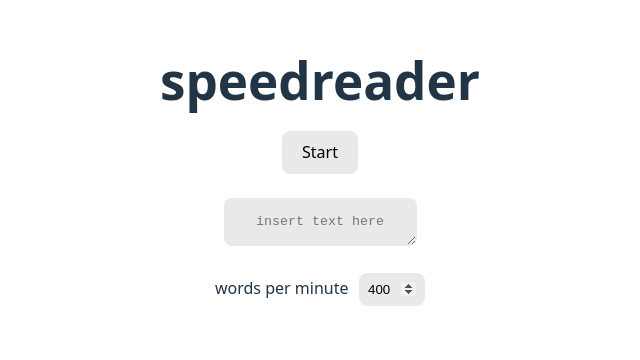
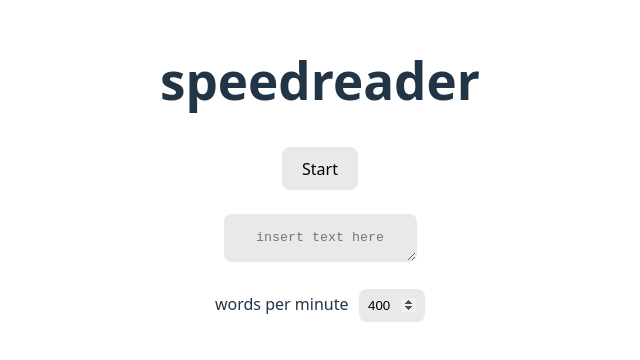
Before and after one commit to skearya/speedreader, a Svelte app: page / in a window 1280 px wide. Shown: the part 220-580 px from the top of the page, without its empty margins (320-960 px from the left). Built offline with nearby package versions, Linux system fonts and the light colour scheme.

Commit message:
fix text glitching on ios safari

```diff
--- a/src/app.css
+++ b/src/app.css
@@ -40,7 +40,7 @@ body {
 
 h1 {
   font-size: 3.2em;
-  /* line-height: 1.1; */
+  line-height: 1.1;
 }
 
 .card {
```
